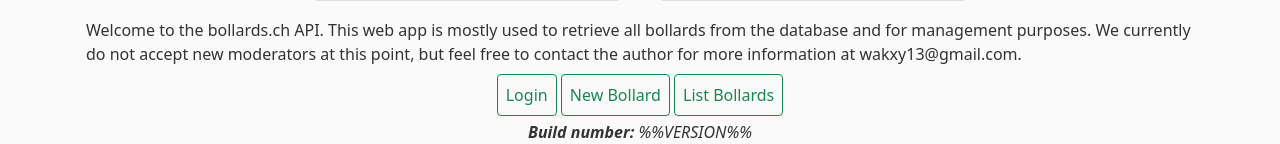
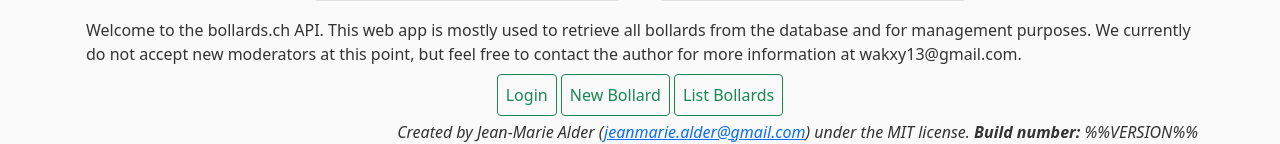
Before and after one commit to JeanmarieAlder/bollards-api, a Flask app: page / in a window 1280 px wide. Shown: the part 955-1099 px from the top of the page. Run offline with Flask 2, Linux system fonts and the light colour scheme.

Commit message:
test deployment on development server

```diff
--- a/bollards_api/static/main.css
+++ b/bollards_api/static/main.css
@@ -164,7 +164,7 @@ body {
 }
 
 .build-no-div {
-  text-align: center;
+  text-align: right;
 }
 
 #bollardmap { height: 420px; }
--- a/bollards_api/templates/home.html
+++ b/bollards_api/templates/home.html
@@ -49,7 +49,7 @@
     <a href="{{ url_for('bollards.list_bollards') }}"><button class="btn btn-outline-success p-2">List Bollards</button></a>
   </div>
   <div class="build-no-div">
-    <i><b>Build number:</b> %%VERSION%%</i>
+    <i>Created by Jean-Marie Alder (<a href="mailto:jeanmarie.alder@gmail.com">jeanmarie.alder@gmail.com</a>) under the MIT license. <b>Build number:</b> %%VERSION%%</i>
   </div>
 
 {% endblock content %}
```
Also changed, not shown: .gitlab-ci.yml, 1 other file.
